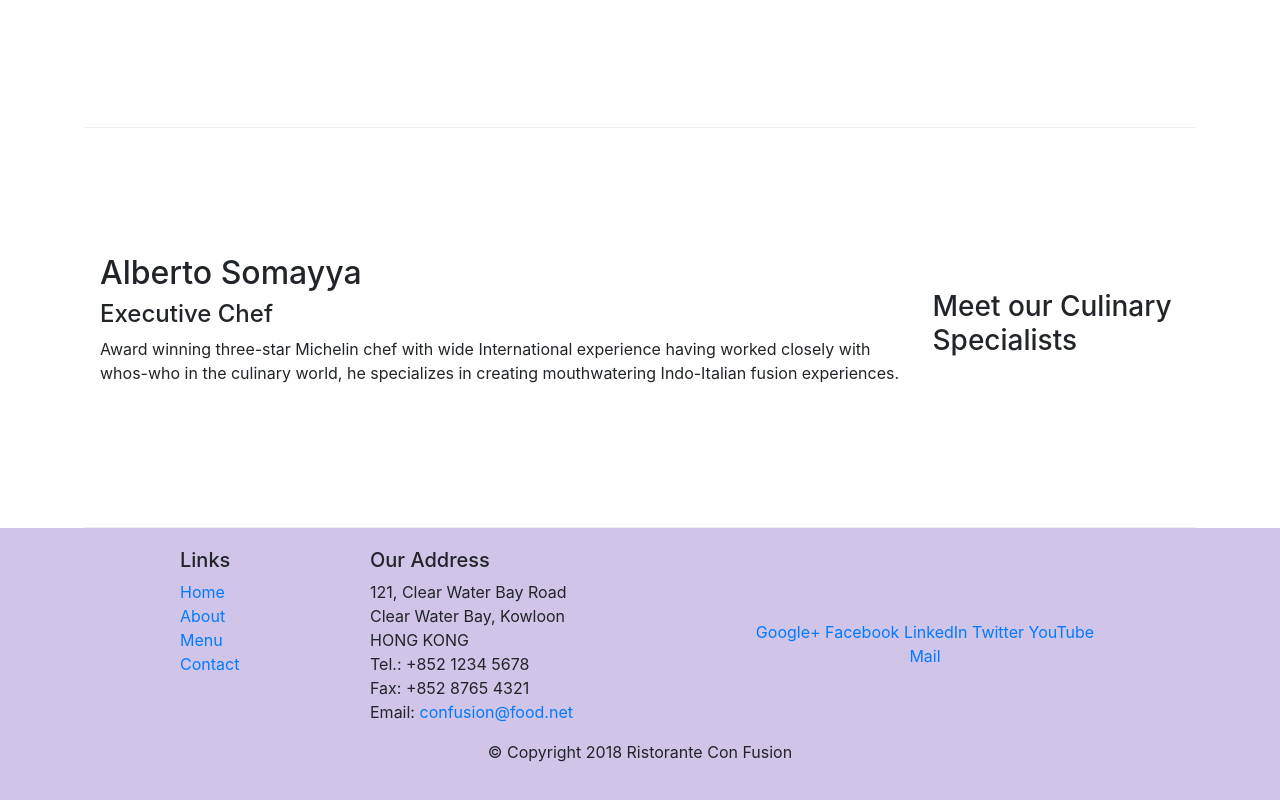
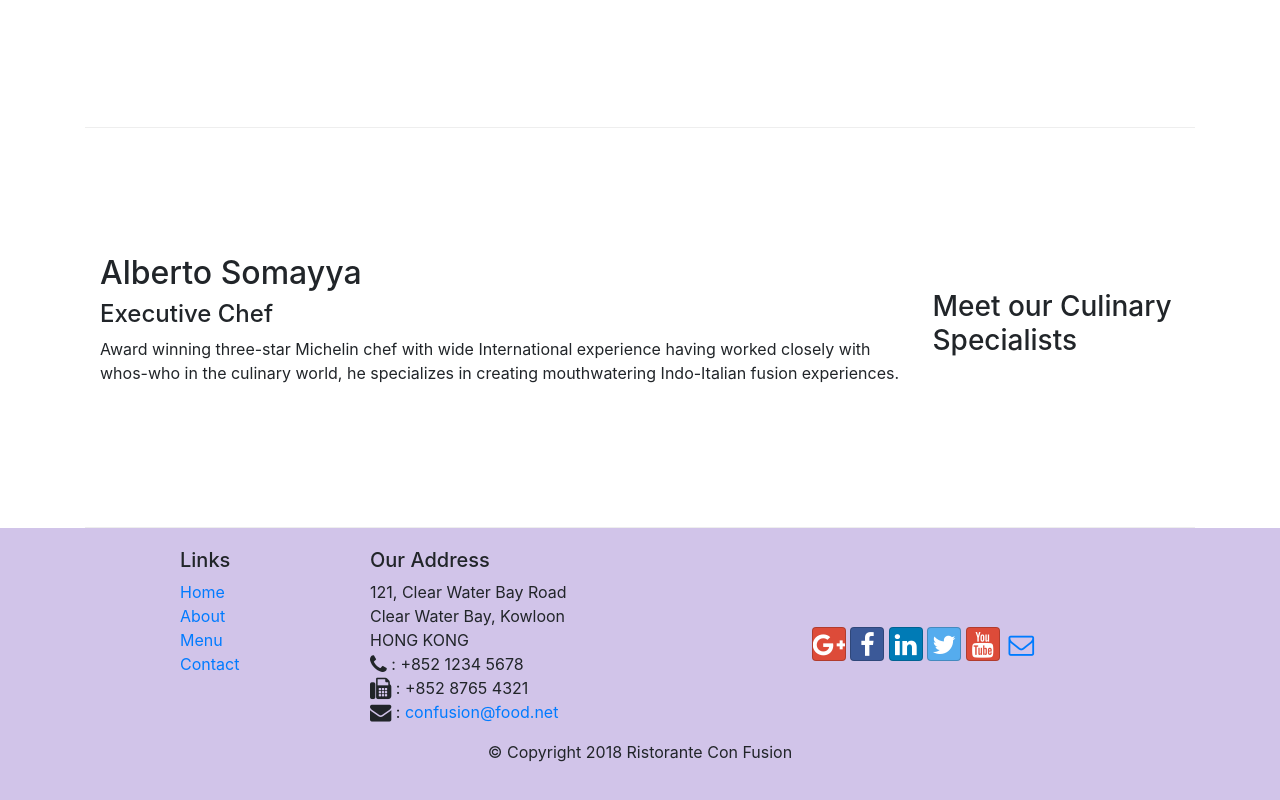
Before and after one commit to Erick2929/BootstrapTest.com, a website: page index.html in a window 1280 px wide. Shown: the part 956-1756 px from the top of the page. Drawn offline with nearby package versions, Linux system fonts and the light colour scheme.

Commit message:
icon fonts

```diff
--- a/index.html
+++ b/index.html
@@ -11,6 +11,9 @@
     <link rel="stylesheet" href="node_modules/bootstrap/dist/css/bootstrap.min.css">
     <!-- custom (nosotros las hicimos) CSS -->
     <link rel="stylesheet" href="css/styles.css">
+    <!-- links a las carpetas con los fonts de las redes sociales -->
+    <link rel="stylesheet" href="node_modules/font-awesome/css/font-awesome.min.css">
+    <link rel="stylesheet" href="node_modules/bootstrap-social/bootstrap-social.css">
     <title>Ristorante Con Fusion</title>
 </head>
 
@@ -23,10 +26,10 @@
             <a class="navbar-brand mr-auto" href="index.html">Ristorante Con Fusion</a>
             <div class="collapse navbar-collapse" id="Navbar">
                 <ul class="navbar-nav mr-auto">
-                    <li class="nav-item active"><a class="nav-link" href="index.html">Home</a></li>
-                    <li class="nav-item"><a class="nav-link" href="aboutus.html">About</a></li>
-                    <li class="nav-item"><a class="nav-link" href="#">Menu</a></li>
-                    <li class="nav-item"><a class="nav-link" href="#">Contact</a></li>
+                    <li class="nav-item active"><a class="nav-link" href="index.html"><span class="fa fa-home"></span> Home</a></li>
+                    <li class="nav-item"><a class="nav-link" href="aboutus.html"><span class="fa fa-info"></span> About</a></li>
+                    <li class="nav-item"><a class="nav-link" href="#"> <span class="fa fa-list fa-lg"></span> Menu</a></li>
+                    <li class="nav-item"><a class="nav-link" href="#"> <span class="fa fa-address-card fa-lg"></span> Contact</a></li>
                 </ul>
             </div>
         </div>
@@ -97,19 +100,19 @@
 		              121, Clear Water Bay Road<br>
 		              Clear Water Bay, Kowloon<br>
 		              HONG KONG<br>
-		              Tel.: +852 1234 5678<br>
-		              Fax: +852 8765 4321<br>
-		              Email: <a href="mailto:confusion@food.net">confusion@food.net</a>
+		              <span class="fa fa-phone fa-lg"></span> : +852 1234 5678<br>
+		              <span class="fa fa-fax fa-lg"></span>  : +852 8765 4321<br>
+		              <span class="fa fa-envelope fa-lg"></span>  : <a href="mailto:confusion@food.net">confusion@food.net</a>
 		           </address>
                 </div>
                 <div class="col-12 col-sm-4 align-self-center">
                     <div class="text-center">
-                        <a href="http://google.com/+">Google+</a>
-                        <a href="http://www.facebook.com/profile.php?id=">Facebook</a>
-                        <a href="http://www.linkedin.com/in/">LinkedIn</a>
-                        <a href="http://twitter.com/">Twitter</a>
-                        <a href="http://youtube.com/">YouTube</a>
-                        <a href="mailto:">Mail</a>
+                        <a class="btn btn-social-icon btn-google" href="http://google.com/+"><i class="fa fa-google-plus fa-lg"></i></a>
+                        <a class="btn btn-social-icon btn-facebook" href="http://www.facebook.com/profile.php?id="><i class="fa fa-facebook fa-lg"></i></a>
+                        <a class="btn btn-social-icon btn-linkedin" href="http://www.linkedin.com/in/"><i class="fa fa-linkedin fa-lg"></i></a>
+                        <a class="btn btn-social-icon btn-twitter" href="http://twitter.com/"><i class="fa fa-twitter fa-lg"></i></a>
+                        <a class="btn btn-social-icon btn-google" href="http://youtube.com/"><i class="fa fa-youtube fa-lg"></i></a>
+                        <a class="btn btn-social-icon" href="mailto:"><i class="fa fa-envelope-o fa-lg"></i></a>
                     </div>
                 </div>
            </div>
--- a/package.json
+++ b/package.json
@@ -16,6 +16,8 @@
   "dependencies": {
     "@popperjs/core": "^2.11.5",
     "bootstrap": "^4.0.0",
+    "bootstrap-social": "^5.1.1",
+    "font-awesome": "^4.7.0",
     "jquery": "^3.3.1",
     "popper.js": "^1.12.9"
   }
```
Also changed, not shown: aboutus.html (+16 -13 lines), 1 other file.
